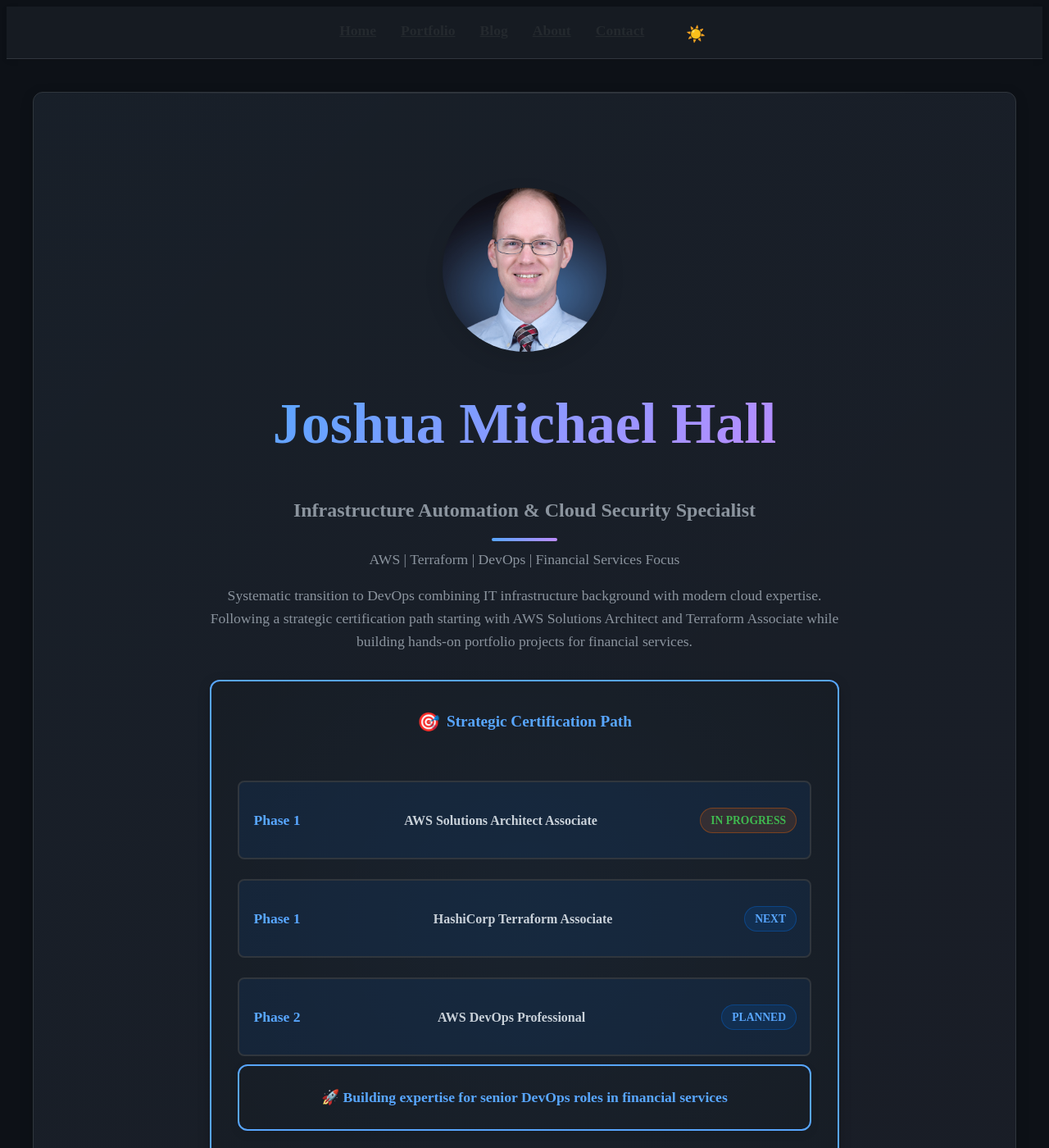
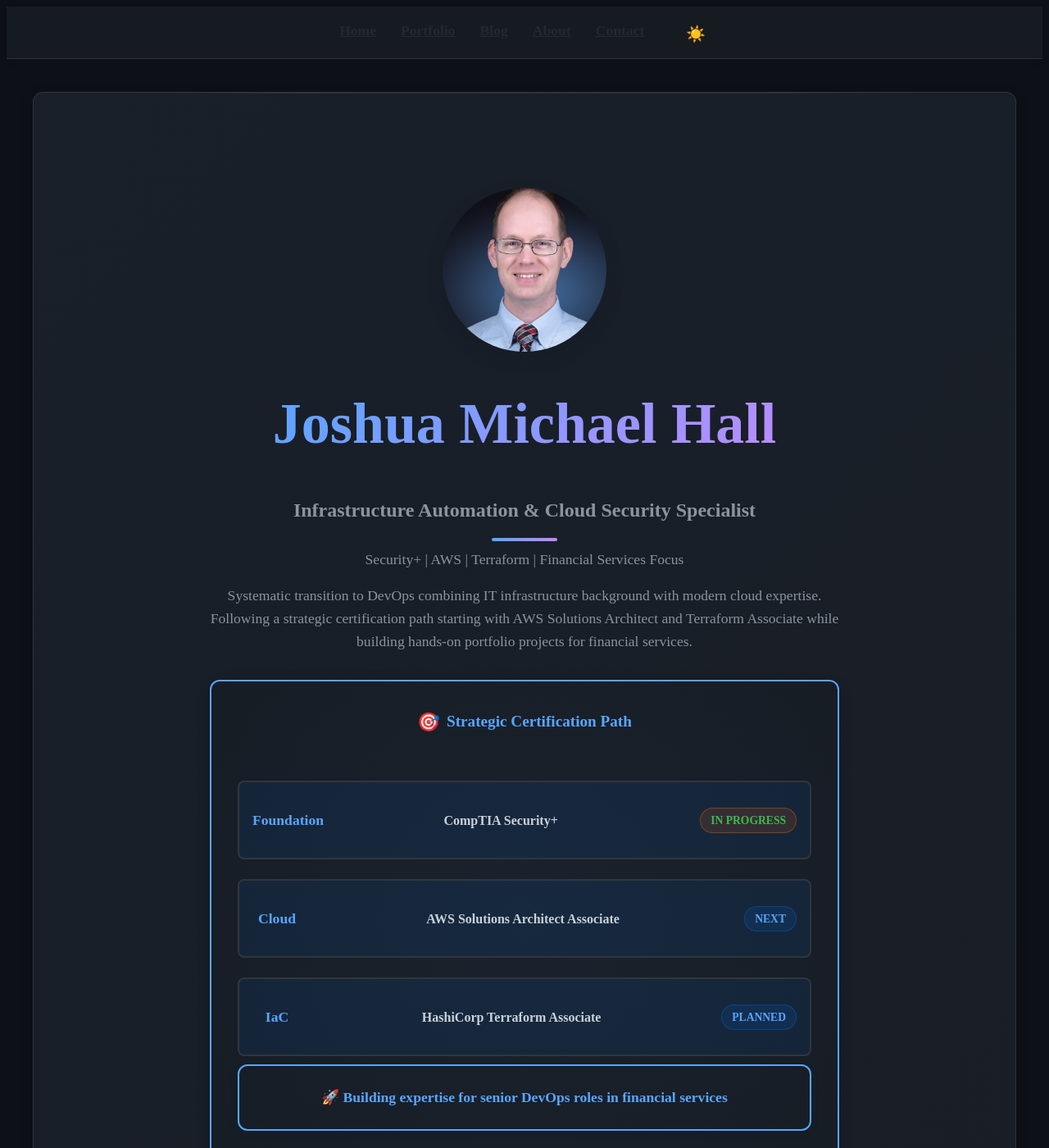
Before and after one commit to joshuamichaelhall/joshuamichaelhall.github.io, a Jekyll site: the page built from index.markdown, in a window 1280 px wide and 1400 px high. Shown: the whole window at 82% size. Built offline with Jekyll 4.4.1, drawn with Linux system fonts in a browser that asks for light colours; nearby versions of some CDN libraries.

Commit message:
Correct certification sequence to match career roadmap
- Security+ remains as first certification (Week 7)
- AWS SAA follows Security+ (Weeks 8-12)
- Terraform Associate third (Weeks 18-20)
- Removed AWS DevOps Pro (not in 42-week plan)
- Updated hero tagline to include Security+

```diff
--- a/index.markdown
+++ b/index.markdown
@@ -11,24 +11,24 @@ layout: default
       <div class="hero-text">
         <h1>Joshua Michael Hall</h1>
         <h2>Infrastructure Automation & Cloud Security Specialist</h2>
-        <h3 class="hero-tagline">AWS | Terraform | DevOps | Financial Services Focus</h3>
+        <h3 class="hero-tagline">Security+ | AWS | Terraform | Financial Services Focus</h3>
         <p>Systematic transition to DevOps combining IT infrastructure background with modern cloud expertise. Following a strategic certification path starting with AWS Solutions Architect and Terraform Associate while building hands-on portfolio projects for financial services.</p>
         <div class="certification-timeline">
           <h4><span class="timeline-icon">🎯</span> Strategic Certification Path</h4>
           <div class="timeline-items">
             <div class="timeline-item">
-              <span class="timeline-date">Phase 1</span>
-              <span class="timeline-cert">AWS Solutions Architect Associate</span>
+              <span class="timeline-date">Foundation</span>
+              <span class="timeline-cert">CompTIA Security+</span>
               <span class="timeline-status in-progress">In Progress</span>
             </div>
             <div class="timeline-item">
-              <span class="timeline-date">Phase 1</span>
-              <span class="timeline-cert">HashiCorp Terraform Associate</span>
+              <span class="timeline-date">Cloud</span>
+              <span class="timeline-cert">AWS Solutions Architect Associate</span>
               <span class="timeline-status planned">Next</span>
             </div>
             <div class="timeline-item">
-              <span class="timeline-date">Phase 2</span>
-              <span class="timeline-cert">AWS DevOps Professional</span>
+              <span class="timeline-date">IaC</span>
+              <span class="timeline-cert">HashiCorp Terraform Associate</span>
               <span class="timeline-status planned">Planned</span>
             </div>
           </div>
```
Also changed, not shown: pages/about.md (+3 -3 lines).
